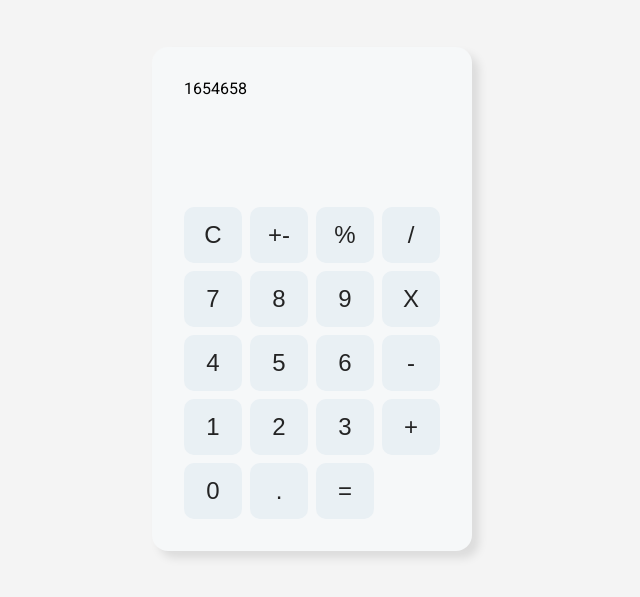
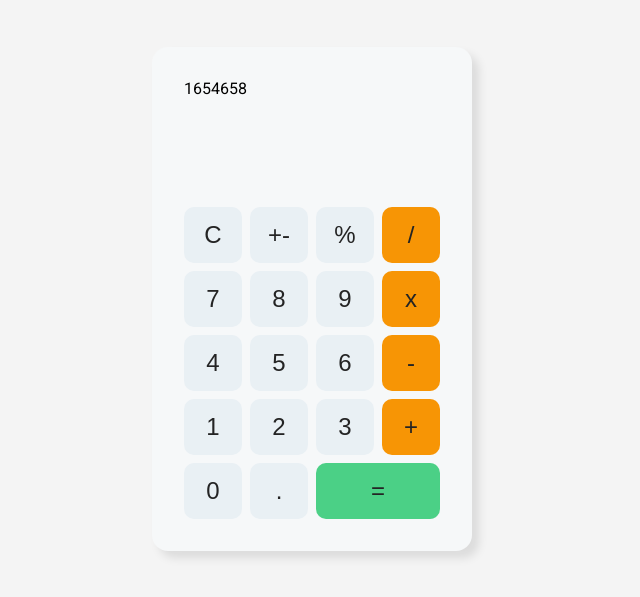
Before and after one commit to lifeofmit/calculator, a React (Create React App) app: page / in a window 1280 px wide. Shown: the part 133-730 px from the top of the page, without its empty margins (328-968 px from the left). Built offline with nearby package versions, Linux system fonts and the light colour scheme.

Commit message:
Button colors and alignment completed

```diff
--- a/src/App.js
+++ b/src/App.js
@@ -5,7 +5,7 @@ import Button from './Components/Button';
 
 const btnValues = [
   ["C", "+-", "%", "/"],
-  [7,8,9,"X"],
+  [7,8,9,"x"],
   [4,5,6,"-"],
   [1,2,3,"+"],
   [0,".","="]
--- a/src/Components/Button.js
+++ b/src/Components/Button.js
@@ -1,8 +1,19 @@
 
+
+const getStyleName = btn => {
+    const className = {
+        '=': 'equals',
+        'x': 'opt',
+        '-': 'opt',
+        '+': 'opt',
+        '/': 'opt',
+    }
+    return className[btn]
+}
 
 const Button = ({ value}) => {
   return (
-    <button className="button">{value}</button>
+    <button className={`${getStyleName(value)} button`}>{value}</button>
   )
 }
 
--- a/src/index.css
+++ b/src/index.css
@@ -49,3 +49,16 @@ body {
   border: none;
   font-size: 1.5rem;
 }
+
+.button:hover {
+  border: 2px dotted #242424;
+}
+
+.equals {
+  background: #4bd086;
+  grid-column: 3/5;
+}
+
+.opt {
+  background: #f79505;
+}
```
